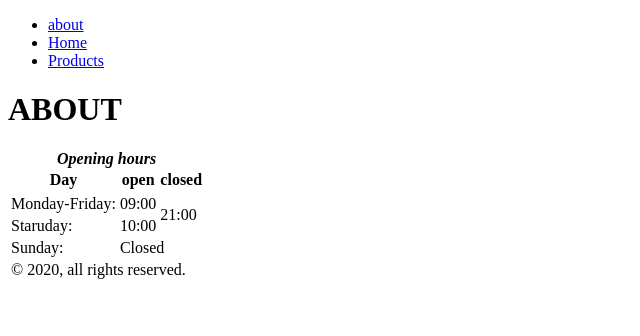
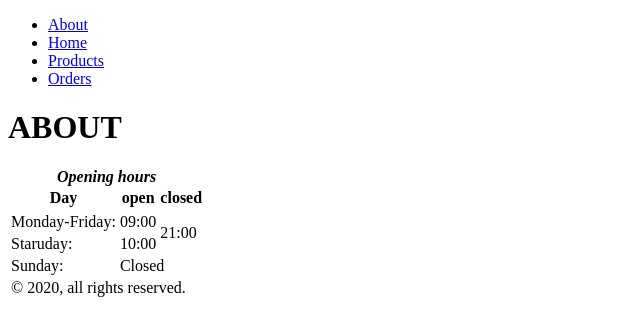
Before and after one commit to Gregoriusz00/Gregoriusz00.github.io, a plain HTML site: page about.html in a window 1280 px wide. Shown: the whole page, without its empty margins (0-640 px from the left). Drawn offline with Linux system fonts and the light colour scheme.

Commit message:
init files

```diff
--- a/about.html
+++ b/about.html
@@ -10,13 +10,16 @@
 <body>
     <ul>
         <li>
-            <a href="/about.html">about</a>
+            <a href="/about.html">About</a>
         </li>
         <li>
             <a href="/index.html">Home</a>
         </li>
         <li>
             <a href="/pages/products.html">Products</a>
+        </li>
+        <li>
+            <a href="/pages/orders.html">Orders</a>
         </li>
     </ul>
     <h1>
```
Also changed, not shown: pages/orders.html (+1 -1 lines).
